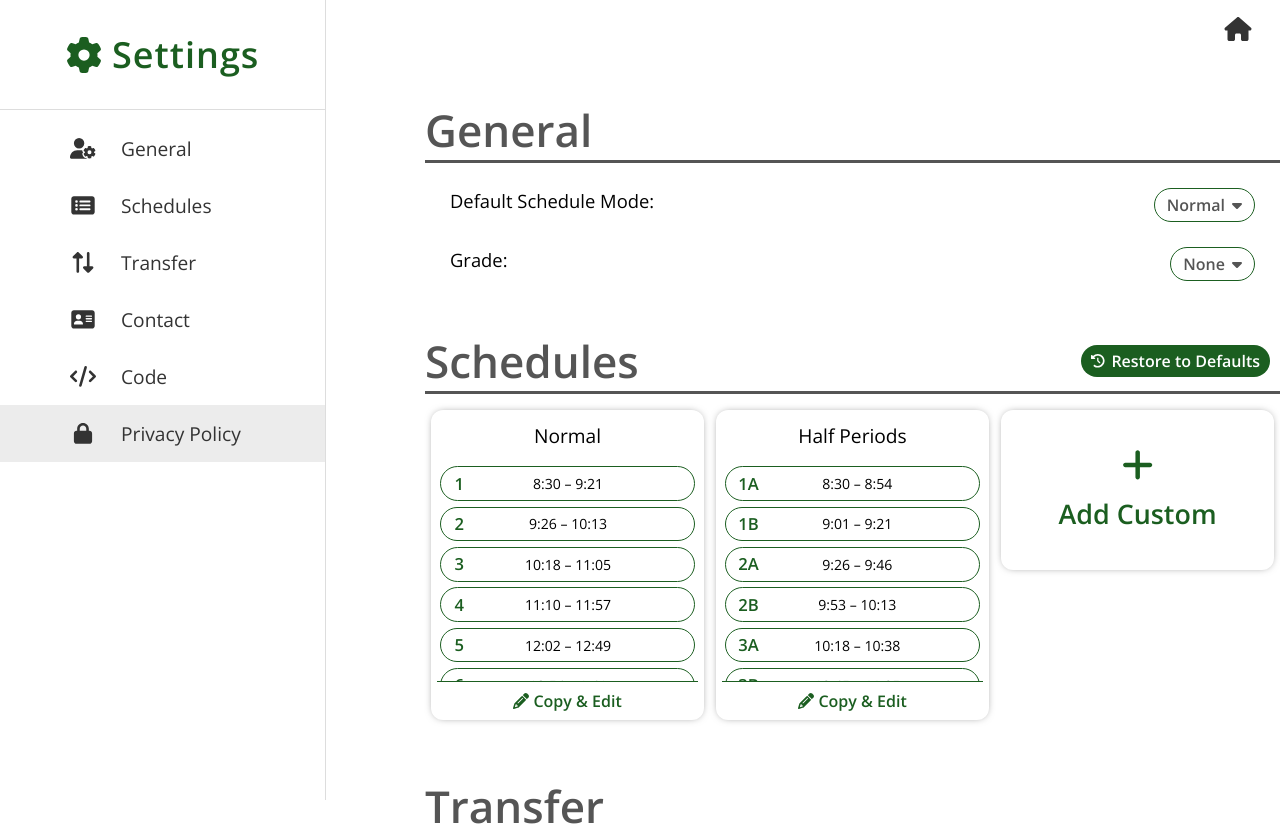
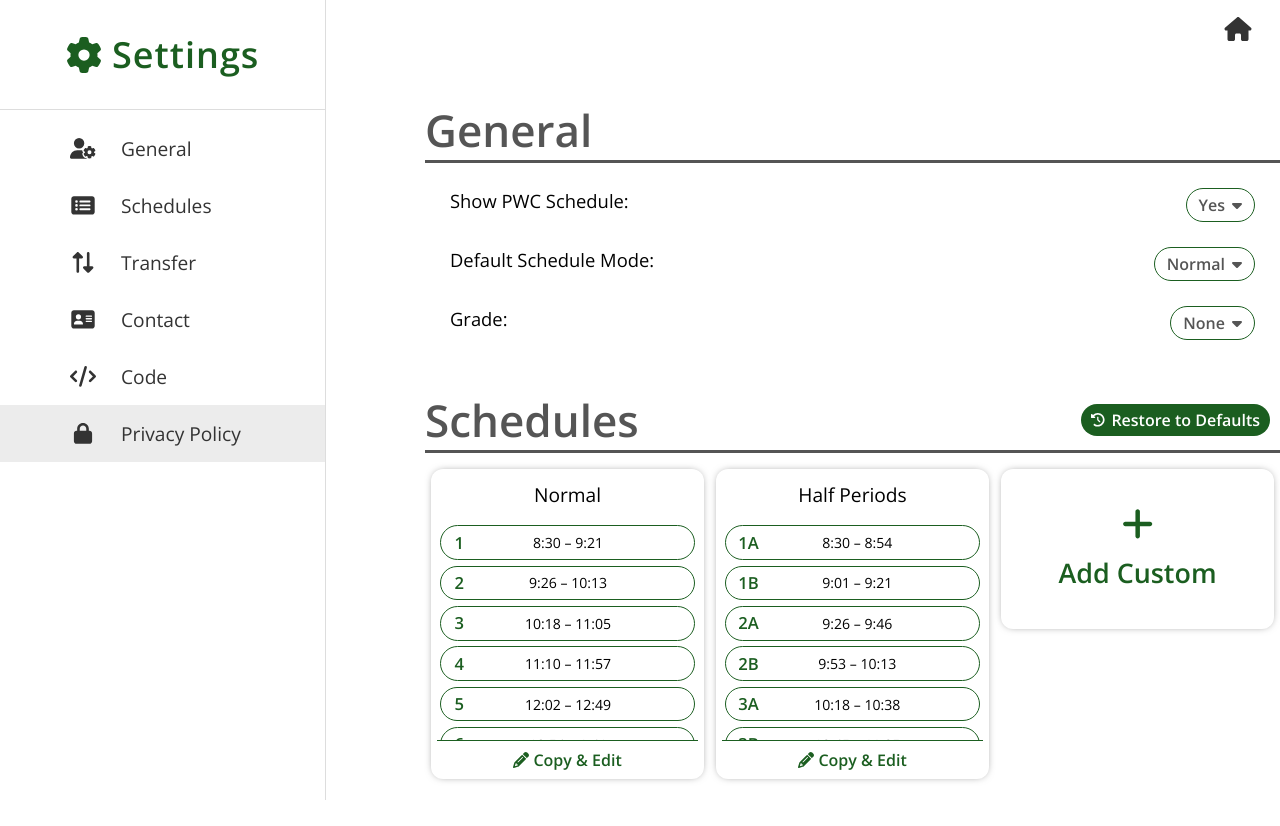
Before and after one commit to stevenson-space/shs, a Vue app: page /settings in a window 1280 px wide. Shown: the top 826 px of the page. Built offline with nearby package versions, Linux system fonts and the light colour scheme.

Commit message:
unOverride in a week
unoverride pwc from true in a week

```diff
--- a/src/stores/user-settings.ts
+++ b/src/stores/user-settings.ts
@@ -17,11 +17,11 @@ export default defineStore("grades", {
       }
     },
     initializeShowPWCSchedule(): void {
-      //console.log(localStorage.showPWCSchedule);
-      ////if (localStorage.showPWCSchedule) {
-      //  this.setShowPWCSchedule(localStorage.showPWCSchedule === 'true');
-      ////}
-      this.setShowPWCSchedule(true)
+      console.log(localStorage.showPWCSchedule);
+      if (localStorage.showPWCSchedule) {
+        this.setShowPWCSchedule(localStorage.showPWCSchedule === 'true');
+      }
+      //this.setShowPWCSchedule(true)
     },
     setGrade(grade: string): void {
       this.grade = grade;
--- a/src/views/Settings/General.vue
+++ b/src/views/Settings/General.vue
@@ -1,9 +1,9 @@
 <template>
   <settings-section title="General">
-    <!--<div class="dropdown-row">
+    <div class="dropdown-row">
       <span class="title">Show PWC Schedule:</span>
       <dropdown class="dropdown-select" :options="['Yes', 'No']" :modelValue="this.showPWCSchedule ? 0 : 1" @update:modelValue="updatePWCState" />
-    </div>-->
+    </div>
     <div class="dropdown-row">
       <span class="title">Default Schedule Mode:</span>
       <dropdown class="dropdown-select" :options="allModes" :modelValue="defaultMode" @update:modelValue="updateDefaultScheduleMode" />
```
